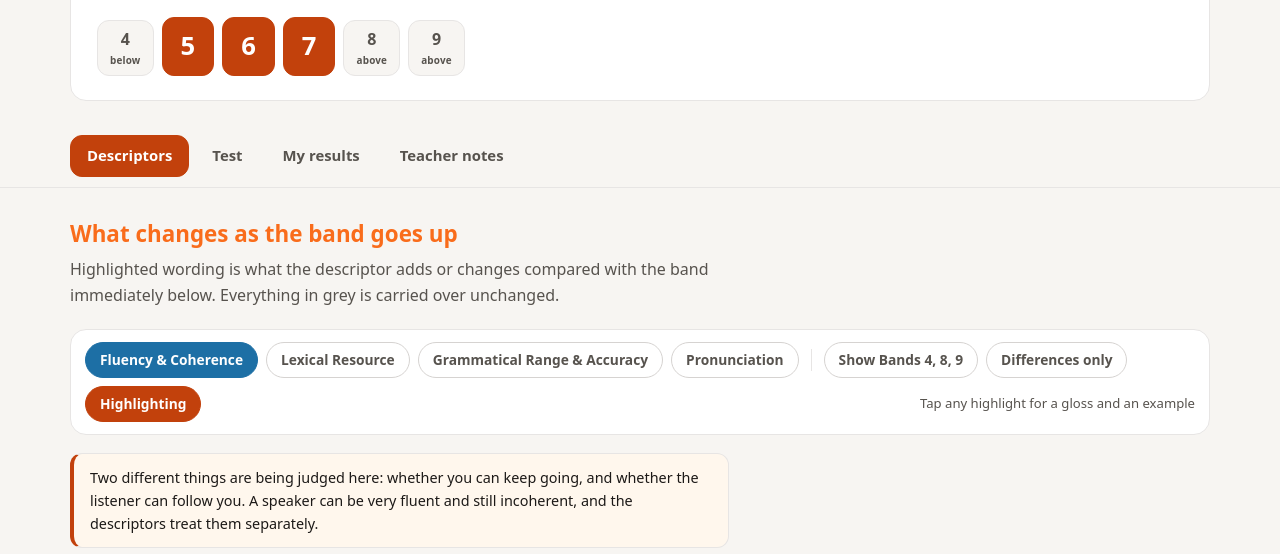
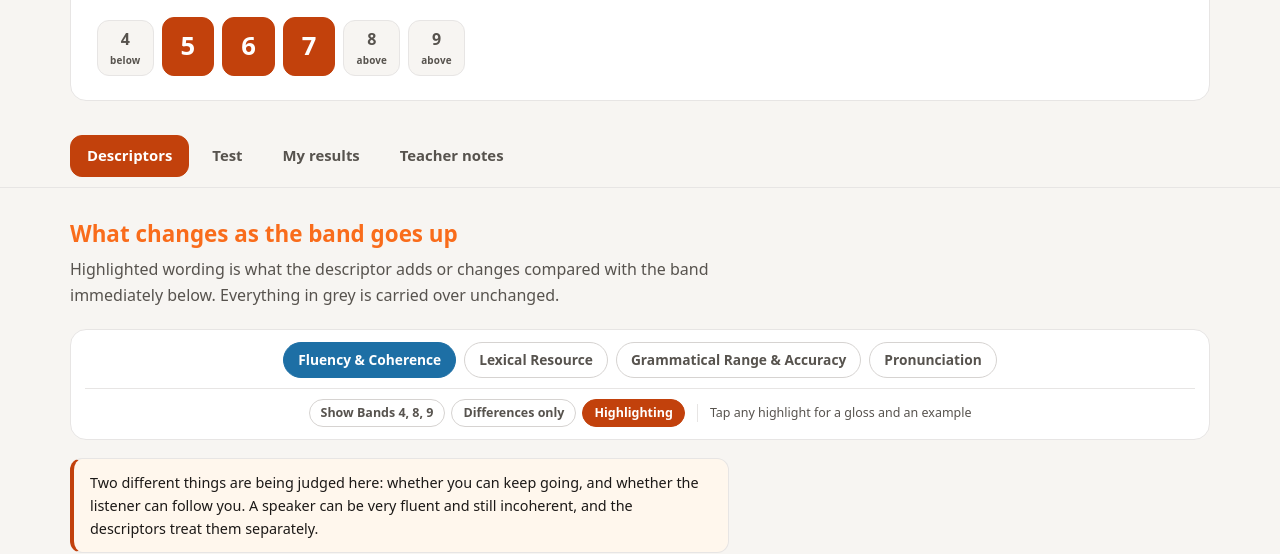
Before and after one commit to ieltsharper/IELTS-Speaking-Band-Descriptors, a plain HTML site: page index.html in a window 1280 px wide. Shown: the part 281-835 px from the top of the page. Drawn offline with Linux system fonts and the light colour scheme.

Commit message:
Centre the four criteria; put the display toggles on a smaller second row
Co-Authored-By: Claude Opus 5.5 <noreply@anthropic.com>

```diff
--- a/index.html
+++ b/index.html
@@ -82,7 +82,7 @@ h3{font-weight:700;font-size:1.1rem;margin:28px 0 8px}
 p.lede{color:var(--muted);margin:0 0 20px;max-width:72ch}
 
 /* ---------- controls ---------- */
-.controls{display:flex;flex-wrap:wrap;gap:8px;align-items:center;
+.controls{display:flex;flex-direction:column;gap:10px;
   background:var(--card);border:1px solid var(--line);border-radius:16px;padding:12px 14px;margin-bottom:18px}
 .chip{border:1px solid var(--line-strong);background:var(--card);border-radius:999px;
   padding:6px 14px;cursor:pointer;font-size:.86rem;font-weight:600;color:var(--muted)}
@@ -90,8 +90,11 @@ p.lede{color:var(--muted);margin:0 0 20px;max-width:72ch}
 .chip[aria-pressed="true"]{background:var(--brand);color:var(--on-brand);border-color:var(--brand)}
 .chip.crit[aria-pressed="true"]{background:var(--acc);border-color:var(--acc);color:#fff}
 @media (prefers-color-scheme: dark){.chip.crit[aria-pressed="true"]{color:#171311}}
-.sep{width:1px;height:22px;background:var(--line);margin:0 4px}
-.hint{font-size:.82rem;color:var(--muted);margin-left:auto}
+.ctrl-row{display:flex;flex-wrap:wrap;gap:8px;align-items:center;justify-content:center}
+.ctrl-row.options{gap:6px;padding-top:10px;border-top:1px solid var(--line)}
+.chip.sm{padding:3px 11px;font-size:.78rem}
+.sep{width:1px;height:18px;background:var(--line);margin:0 6px}
+.hint{font-size:.78rem;color:var(--muted)}
 
 /* ---------- descriptor grid ---------- */
 .gridhead{display:grid;gap:12px;margin-bottom:8px}
@@ -225,7 +228,8 @@ footer{border-top:1px solid var(--line);background:var(--card);padding:22px 0 40
 @media (max-width:600px){
   .mast .hero{padding:18px}
   .q{padding:16px}
-  .hint{margin-left:0;width:100%}
+  .ctrl-row.options .sep{display:none}
+  .hint{width:100%;text-align:center}
 }
 @media print{
   .topbar,nav.tabs,.controls,.levelnav,.actions,.selfscore,.pop{display:none!important}
@@ -275,15 +279,19 @@ footer{border-top:1px solid var(--line);background:var(--card);padding:22px 0 40
       <p class="lede">Highlighted wording is what the descriptor adds or changes compared with the band immediately below. Everything in grey is carried over unchanged.</p>
 
       <div class="controls">
+        <div class="ctrl-row" role="group" aria-label="Criterion">
         <button class="chip crit" data-crit="fc" aria-pressed="true">Fluency &amp; Coherence</button>
         <button class="chip crit" data-crit="lr" aria-pressed="false">Lexical Resource</button>
         <button class="chip crit" data-crit="gra" aria-pressed="false">Grammatical Range &amp; Accuracy</button>
         <button class="chip crit" data-crit="pron" aria-pressed="false">Pronunciation</button>
+        </div>
+        <div class="ctrl-row options" role="group" aria-label="Display">
+        <button class="chip sm" id="btn-ref" aria-pressed="false">Show Bands 4, 8, 9</button>
+        <button class="chip sm" id="btn-diff" aria-pressed="false">Differences only</button>
+        <button class="chip sm" id="btn-hl" aria-pressed="true">Highlighting</button>
         <span class="sep"></span>
-        <button class="chip" id="btn-ref" aria-pressed="false">Show Bands 4, 8, 9</button>
-        <button class="chip" id="btn-diff" aria-pressed="false">Differences only</button>
-        <button class="chip" id="btn-hl" aria-pressed="true">Highlighting</button>
         <span class="hint">Tap any highlight for a gloss and an example</span>
+        </div>
       </div>
 
       <div id="critnote"></div>
```
